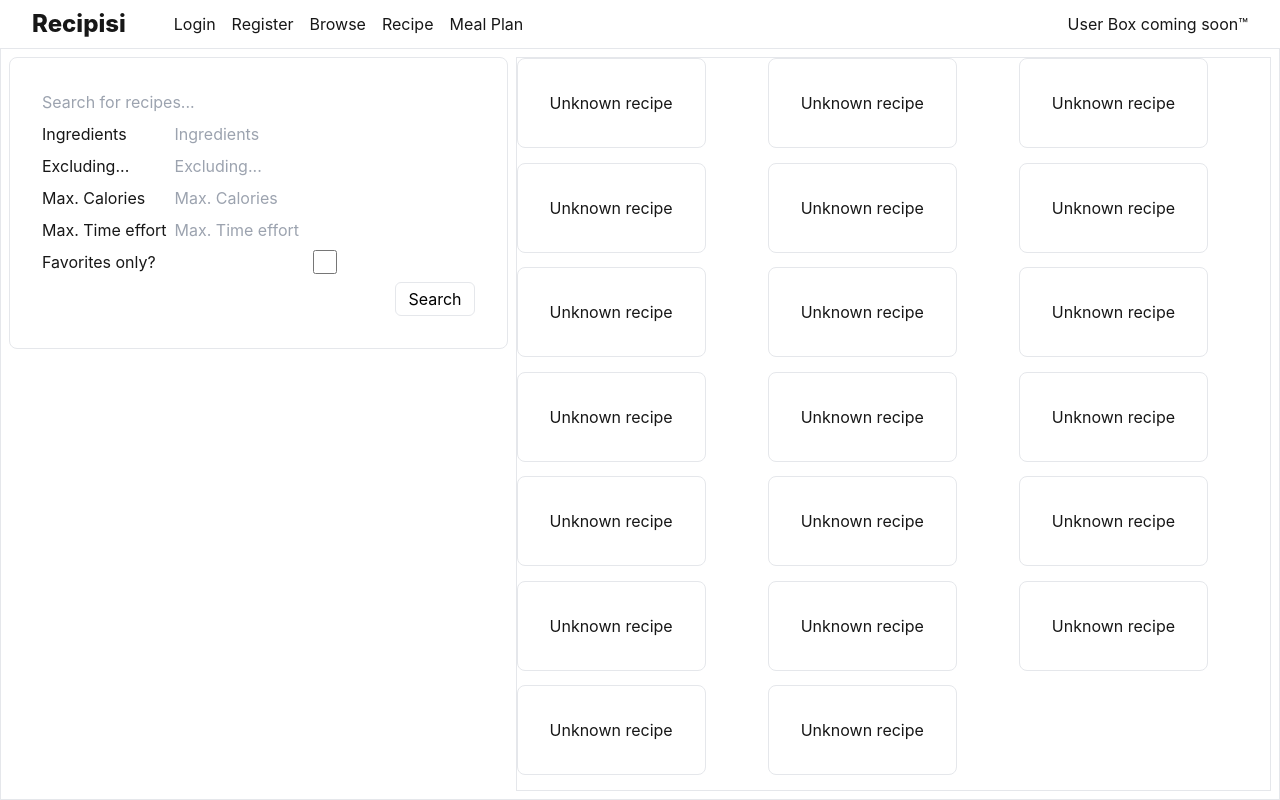
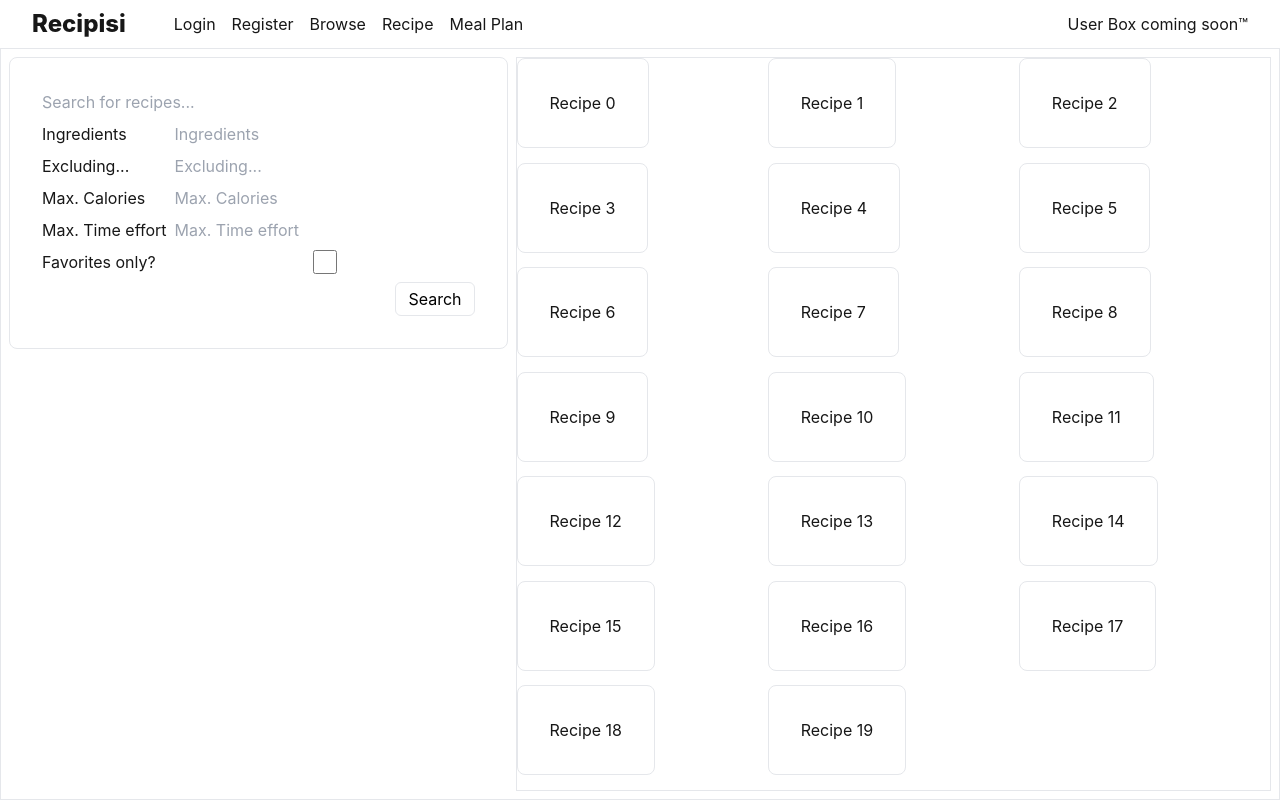
Before and after one commit to Hinotori91/ReciPisi, a Next.js app: page /browse in a window 1280 px wide. Built offline with nearby package versions, Linux system fonts and the light colour scheme.

Commit message:
fixed linting errors

```diff
--- a/src/app/browse/Results.tsx
+++ b/src/app/browse/Results.tsx
@@ -1,5 +1,3 @@
-type ResultsProps = {}
-
 const Results = () => {
 	return <></>
 }
--- a/src/app/browse/Search.tsx
+++ b/src/app/browse/Search.tsx
@@ -2,8 +2,6 @@ import Button from '@/components/Button'
 import Card from '@/components/Card'
 import LabeledInput from '@/components/LabeledInput'
 import SearchBar from '@/components/SearchBar'
-
-type SearchProps = {}
 
 const Search = () => {
 	return (
--- a/src/app/browse/page.tsx
+++ b/src/app/browse/page.tsx
@@ -8,7 +8,7 @@ const Browse = () => {
 			<Search></Search>
 			<div className="border flex-1 h-full grid grid-cols-3 overflow-scroll">
 				{_.times(20, (i) => {
-					return <RecipeCard></RecipeCard>
+					return <RecipeCard title={`Recipe ${i}`}></RecipeCard>
 				})}
 			</div>
 		</div>
```
